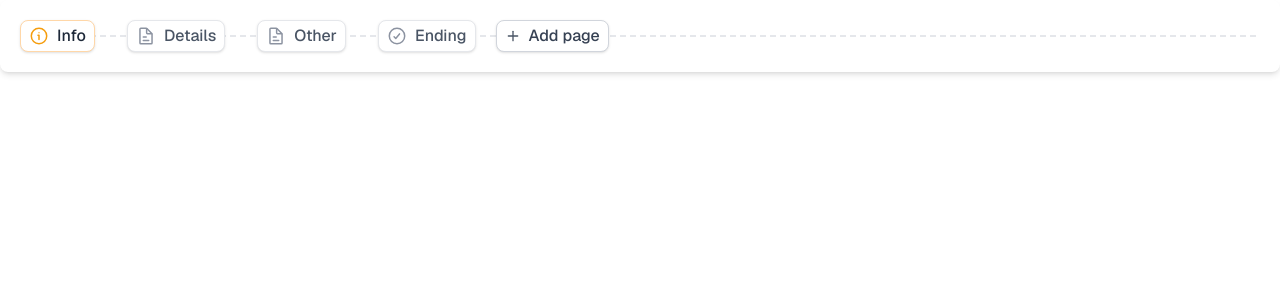
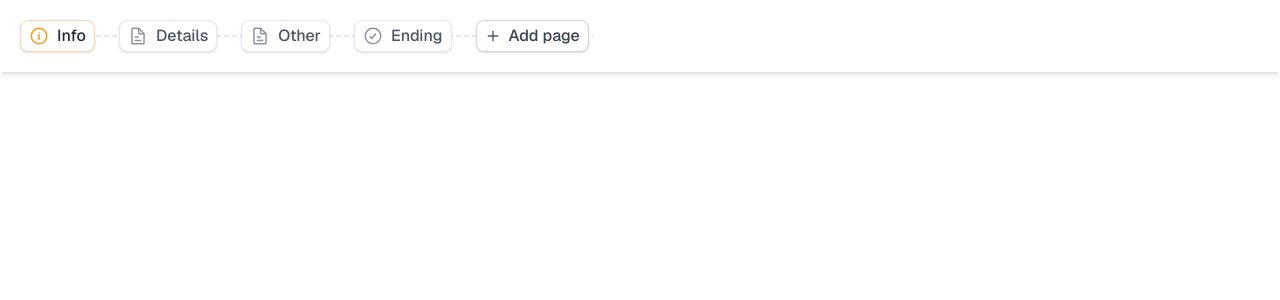
Before and after one commit to marcelotust/fillout-page-navigation, a Next.js app: page / in a window 1280 px wide. Shown: the top 300 px of the page. Built offline with nearby package versions, Linux system fonts and the light colour scheme.

Commit message:
animation and spacing on + button

```diff
--- a/src/app/components/page-navigation/PageNavigation.tsx
+++ b/src/app/components/page-navigation/PageNavigation.tsx
@@ -37,10 +37,10 @@ export const PageNavigation = () => {
   };
 
   return (
-    <div className="has-dotted-line-bg relative z-0 h-[72px] rounded-lg bg-white p-5 font-sans shadow-md">
-      <div className="flex items-center gap-2">
+    <div className="relative h-[72px] w-full bg-white p-5 font-sans shadow-md">
+      <div className="has-dotted-line-bg relative inline-flex">
         {pages.map((page, index) => (
-          <div key={index} className="z-10 flex items-center gap-2">
+          <div key={index} className="z-10 flex items-center">
             <PageTab
               page={page}
               isActive={page.id === activePageId}
@@ -49,10 +49,12 @@ export const PageNavigation = () => {
             {pages.length - 1 > index && (
               <button
                 onClick={() => handleAddPage(index + 1)}
-                className="z-10 flex h-4 w-4 items-center justify-center rounded-full border border-gray-200 bg-white opacity-0 shadow-sm transition-all hover:mx-4 hover:opacity-100"
+                className="group z-10 flex h-6 w-6 items-center justify-center transition-all hover:w-[56px]"
                 aria-label="Add new page"
               >
-                <Plus className="h-3 w-3 text-black" />
+                <div className="flex h-4 w-4 items-center justify-center rounded-full border border-gray-200 bg-white opacity-0 shadow-sm transition-opacity group-hover:opacity-100">
+                  <Plus className="h-3 w-3 text-black" />
+                </div>
               </button>
             )}
           </div>
@@ -61,7 +63,7 @@ export const PageNavigation = () => {
         {/* The final button to add a new page at the end */}
         <button
           onClick={() => handleAddPage(pages.length)}
-          className="z-10 mx-3 flex h-8 items-center space-x-2 rounded-lg border border-gray-300 bg-white px-2 py-2 shadow-sm transition-colors hover:bg-gray-50"
+          className="z-10 mx-6 flex h-8 items-center space-x-2 rounded-lg border border-gray-300 bg-white px-2 py-2 shadow-sm transition-colors hover:bg-gray-50"
         >
           <Plus className="h-4 w-4 text-gray-600" />
           <span className="font-medium text-gray-700">Add page</span>
--- a/src/app/globals.css
+++ b/src/app/globals.css
@@ -40,9 +40,9 @@ button {
   background-image: repeating-linear-gradient(
     to right,
     #e5e7eb,
-    /* Cor cinza do Tailwind (gray-200) */ #e5e7eb 6px,
-    transparent 6px,
-    transparent 10px
+    /* Cor cinza do Tailwind (gray-200) */ #e5e7eb 5px,
+    transparent 5px,
+    transparent 8px
   );
   z-index: 0;
 }
```
